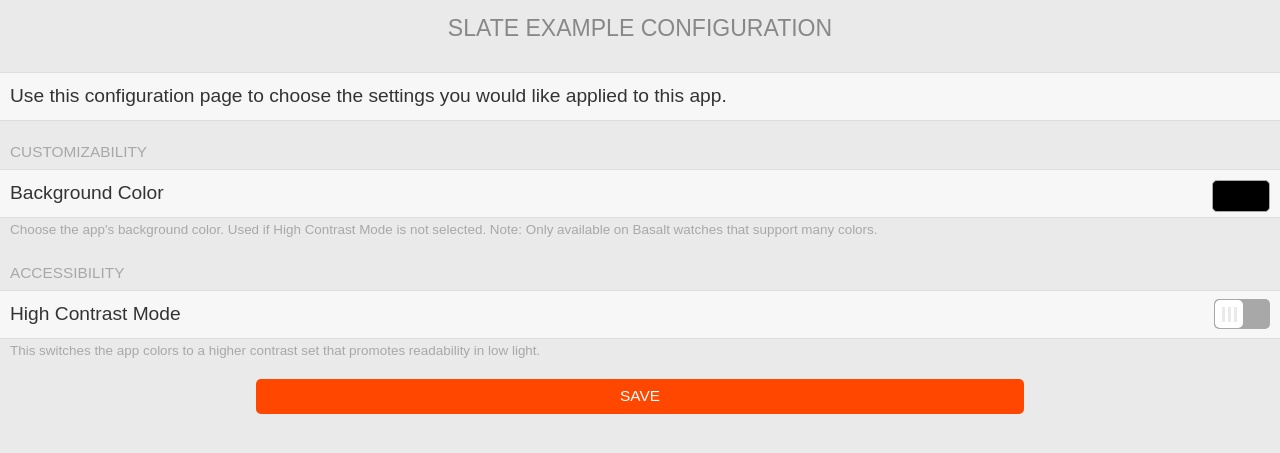
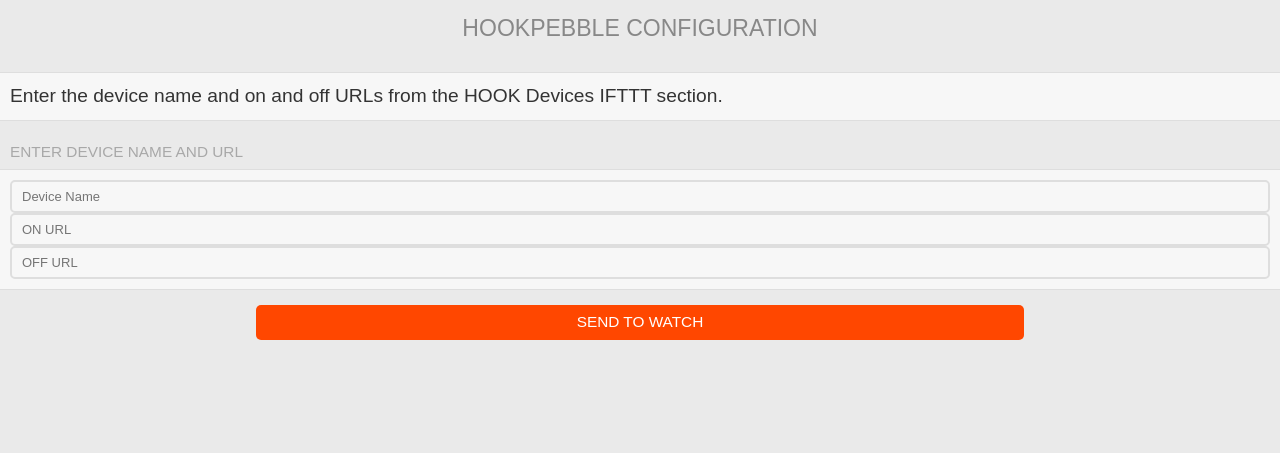
Before and after one commit to yaoyuyang/yaoyuyang.github.io, a Jekyll site: the page hookautomation/config/index.html, which Jekyll copies as it is, in a window 1280 px wide. Shown: the top 453 px of the page. Built offline with Jekyll 4.4.1, drawn with Linux system fonts in a browser that asks for light colours.

Commit message:
update hookautomation

```diff
--- a/hookautomation/config/index.html
+++ b/hookautomation/config/index.html
@@ -1,7 +1,7 @@
 <!DOCTYPE html>
 <html>
   <head>
-  <title>Slate Example Configuration</title>
+  <title>Hook for Pebble Configuration</title>
   <link rel='stylesheet' type='text/css' href='css/slate.min.css'>
   <script src='js/slate.min.js'></script>
   <style>
@@ -18,60 +18,58 @@
   </head>
 
   <body>
-    <h1 class='title'>Slate Example Configuration</h1>
+    <h1 class='title'>HookPebble Configuration</h1>
 
     <div class='item-container'>
       <div class='item-container-content'>
         <div class='item'>
-          Use this configuration page to choose the settings you would like applied to this app.
+          Enter the device name and on and off URLs from the HOOK Devices IFTTT section.
         </div>
       </div>
     </div>
 
-    <div class='item-container'>
-      <div class='item-container-header'>Customizability</div>
-      <div class='item-container-content'>
-        <label class='item'>
-          Background Color
-          <input id='background_color_picker' type='text' class='item-color item-color-sunny' value='#000000'>
+    <div class="item-container">
+      <div class="item-container-header">Enter Device Name and URL</div>
+      <div class="item-container-content">
+        <label class="item">
+          <div class="item-input-wrapper">
+            <input type="text" class="item-input" id="input_device_name" placeholder="Device Name">
+          </div>
+          <div class="item-input-wrapper">
+            <input type="text" class="item-input" id="input_on_url" placeholder="ON URL">
+          </div>
+          <div class="item-input-wrapper">
+            <input type="text" class="item-input" id="input_off_url" placeholder="OFF URL">
+          </div>
         </label>
-      </div>
-      <div class='item-container-footer'>
-        Choose the app's background color. Used if High Contrast Mode is not selected. Note: Only available on Basalt watches that support many colors.
-      </div>
-    </div>
-
-    <div class='item-container'>
-      <div class='item-container-header'>Accessibility</div>
-      <div class='item-container-content'>
-        <label class='item'>
-          High Contrast Mode
-          <input id='high_contrast_checkbox' type='checkbox' class='item-toggle'>
-        </label>
-      </div>
-      <div class='item-container-footer'>
-        This switches the app colors to a higher contrast set that promotes readability in low light.
       </div>
     </div>
 
     <div class='item-container'>
       <div class='button-container'>
-        <input id='submit_button' type='button' class='item-button' value='SAVE'>
+        <input id='submit_button' type='button' class='item-button' value='SEND TO WATCH'>
       </div>
     </div>
   </body>
   <script>
   function getConfigData() {
-    var backgroundColorPicker = document.getElementById('background_color_picker');
-    var highContrastCheckbox = document.getElementById('high_contrast_checkbox');
+    // var backgroundColorPicker = document.getElementById('background_color_picker');
+    // var highContrastCheckbox = document.getElementById('high_contrast_checkbox');
+    var deviceName = document.getElementById('input_device_name');
+    var onURL = document.getElementById('input_on_url');
+    var offURL = document.getElementById('input_off_url');
 
     var options = {
-      'background_color': backgroundColorPicker.value,
-      'high_contrast': highContrastCheckbox.checked
+      // 'background_color': backgroundColorPicker.value,
+      // 'high_contrast': highContrastCheckbox.checked,
+      'device_name': deviceName.value,
+      'on_url': onURL.value,
+      'off_url': offURL.value
     };
     // Save for next launch
-    localStorage['background_color'] = options['background_color'];
-    localStorage['high_contrast'] = options['high_contrast'];
+    localStorage['device_name'] = options['device_name'];
+    localStorage['on_url'] = options['on_url'];
+    localStorage['off_url'] = options['off_url'];
     console.log('Got options: ' + JSON.stringify(options));
     return options;
   }
@@ -95,12 +93,14 @@
     document.location = return_to + encodeURIComponent(JSON.stringify(getConfigData()));
   });
   (function() {
-    var backgroundColorPicker = document.getElementById('background_color_picker');
-    var highContrastCheckbox = document.getElementById('high_contrast_checkbox');
+    var deviceName = document.getElementById('input_device_name');
+    var onURL = document.getElementById('input_on_url');
+    var offURL = document.getElementById('input_off_url');
     // Load any previously saved configuration, if available
-    if(localStorage['high_contrast']) {
-      highContrastCheckbox.checked = JSON.parse(localStorage['high_contrast']);
-      backgroundColorPicker.value = localStorage['background_color'];
+    if(localStorage['device_name']) {
+      deviceName.value = localStorage['device_name'];
+      onURL.value = localStorage['on_url'];
+      offURL.value = localStorage['off_url'];
     }
   })();
   </script>
```
Also changed, not shown: 1 other file.
